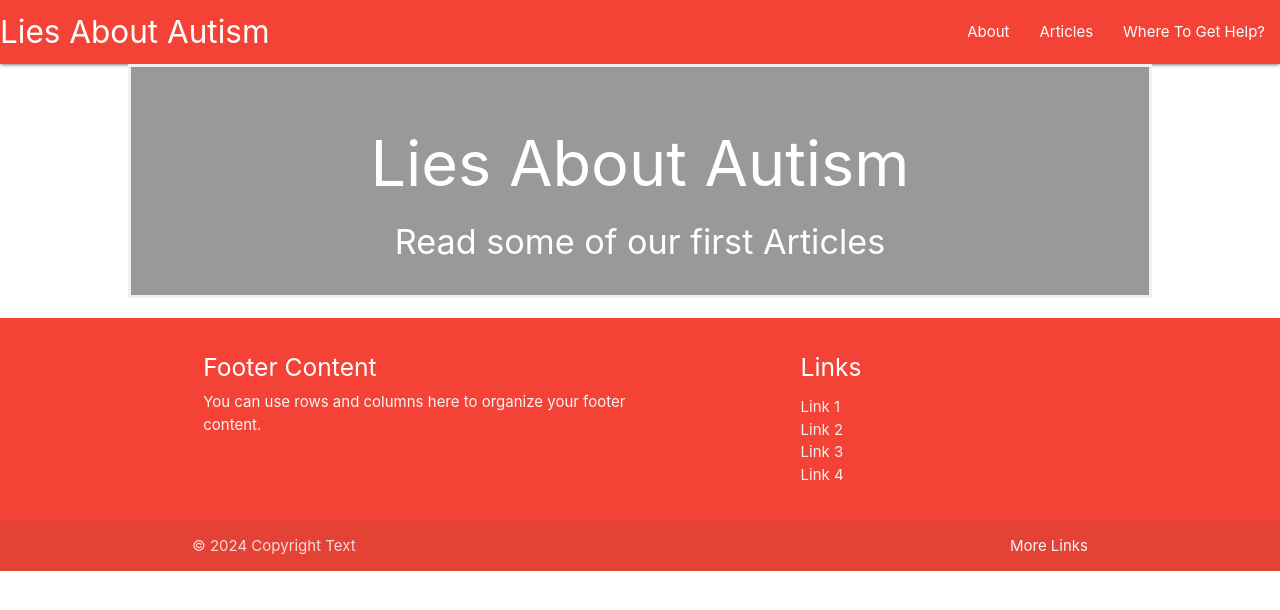
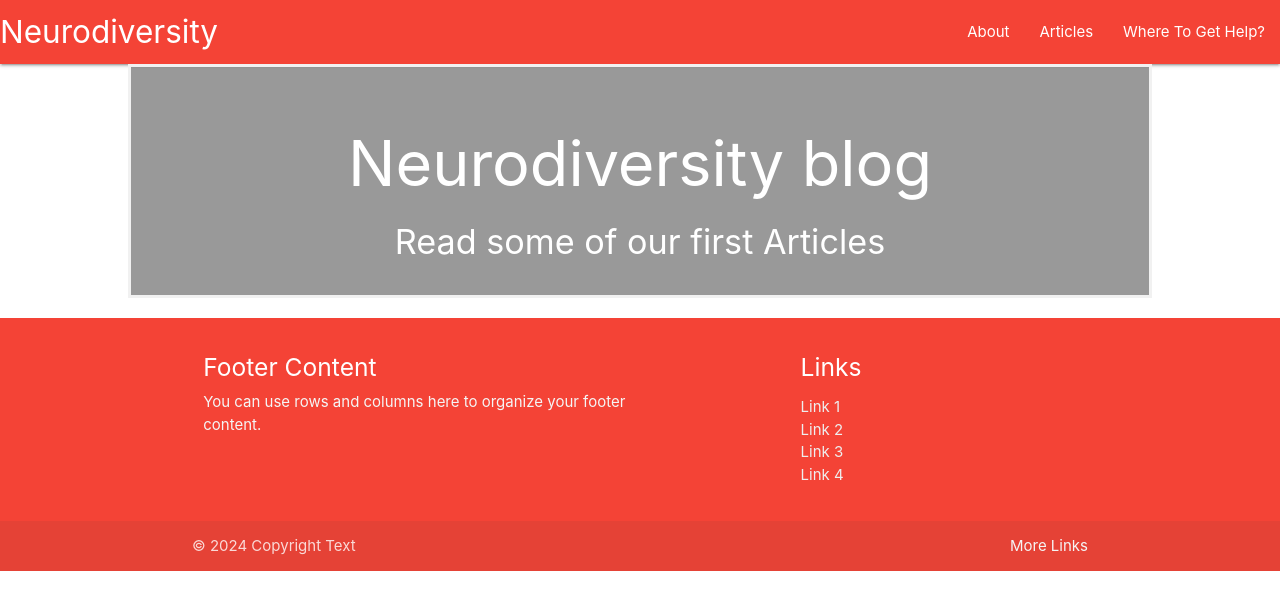
Before and after one commit to ItamarTati/debunking-autism-lies, a website built with Parcel: page index.html in a window 1280 px wide. Built offline with nearby package versions, Linux system fonts and the light colour scheme; a script that the page names is missing.

Commit message:
changed name to neodiversity

```diff
--- a/index.html
+++ b/index.html
@@ -24,7 +24,7 @@
   <body>
     <nav class="red">
       <div class="nav-wrapper">
-        <a href="#" class="brand-logo">Lies About Autism</a>
+        <a href="#" class="brand-logo">Neurodiversity</a>
         <a href="#" class="sidenav-trigger" data-target="mobile-nav">
           <i class="material-icons">menu</i>
         </a>
@@ -47,7 +47,7 @@
       <div class="background"></div>
       <div class="content">
       <div class="call2action">
-        <h1><span>Lies</span> About Autism</h1>
+        <h1>Neurodiversity blog</h1>
         <h4>Read some of our first Articles</h4>
       </div>
       <div id="articles">
```
